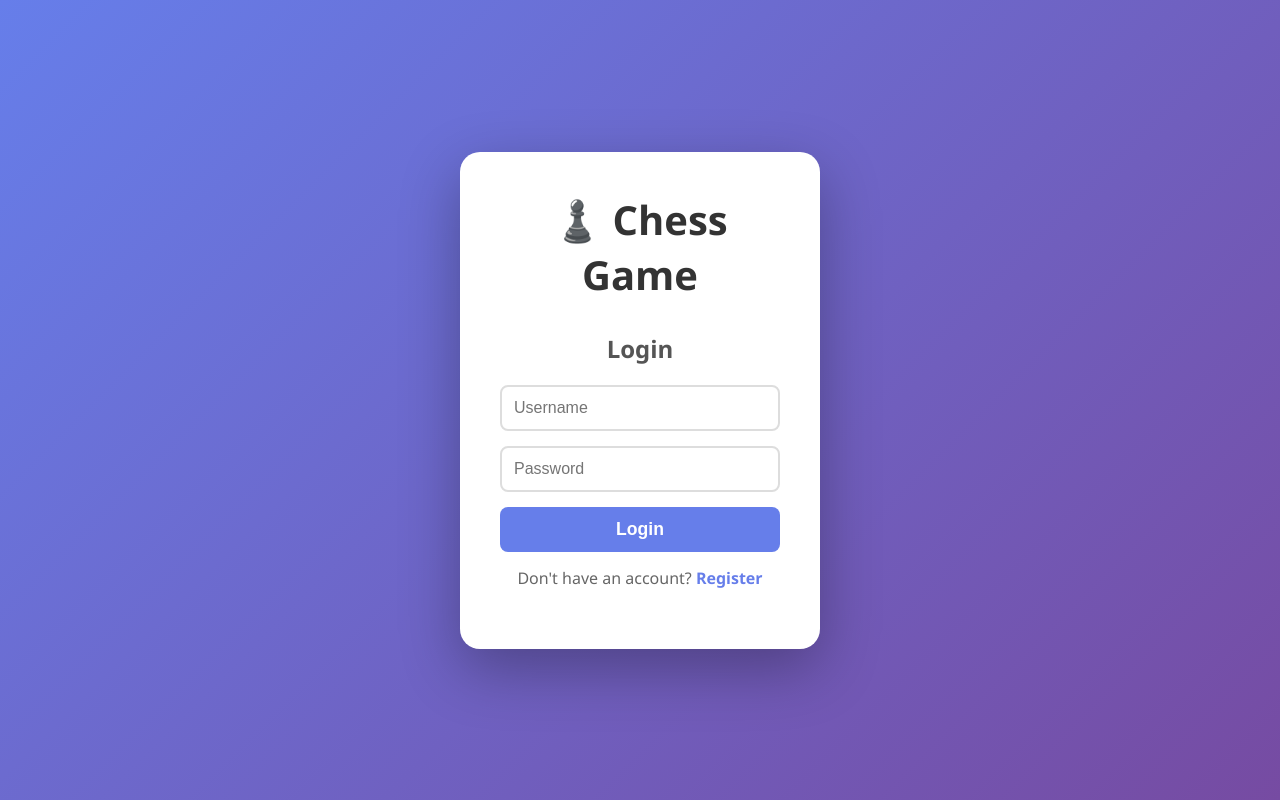
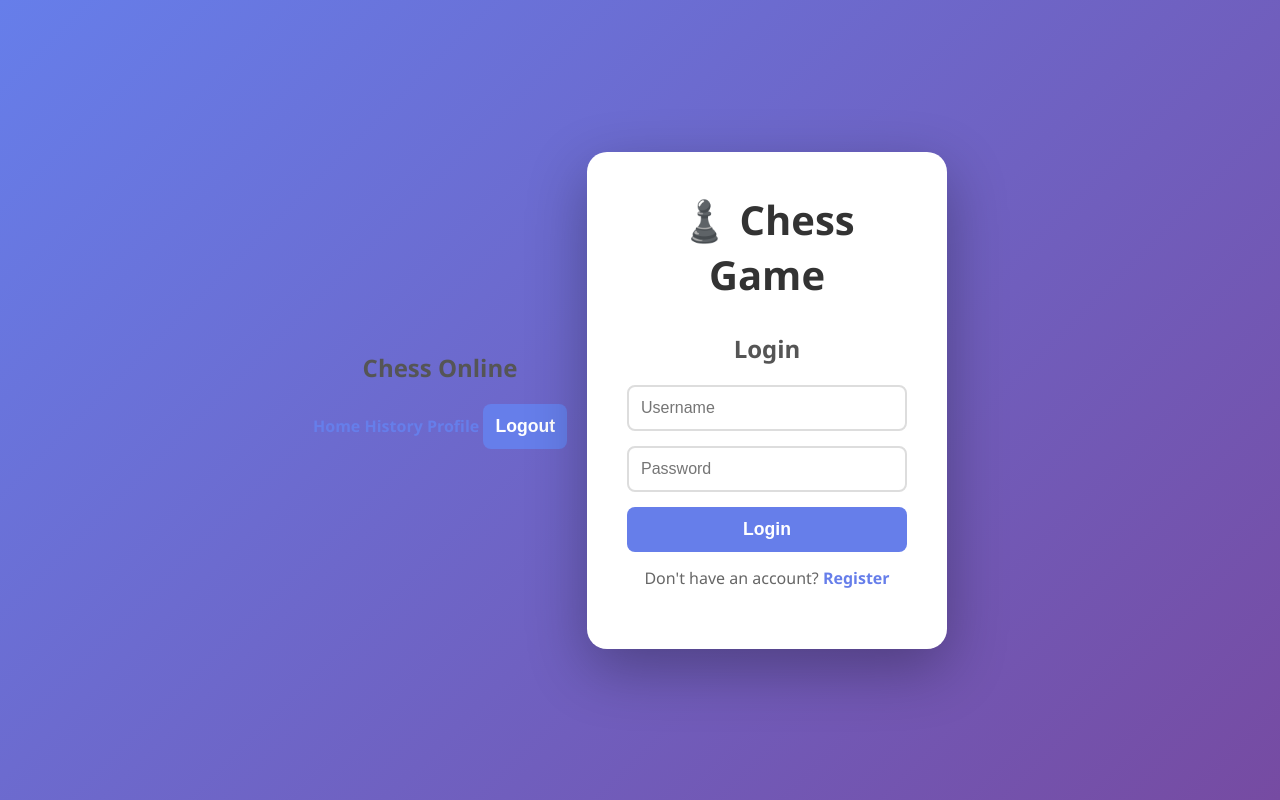
Before and after one commit to ChongyeWang/chess, a plain HTML site: page wwwroot/login.html in a window 1280 px wide. Drawn offline with Linux system fonts and the light colour scheme.

Commit message:
updated nav bar

```diff
--- a/wwwroot/login.html
+++ b/wwwroot/login.html
@@ -7,6 +7,19 @@
     <link rel="stylesheet" href="auth.css">
 </head>
 <body>
+
+    <nav class="navbar">
+        <div class="nav-left">
+            <h2 class="logo">Chess Online</h2>
+        </div>
+
+        <div class="nav-right">
+            <a href="/index.html">Home</a>
+            <a href="/history.html">History</a>
+            <a href="/profile.html">Profile</a>
+            <button id="logout-btn-nav" class="btn btn-secondary small-btn">Logout</button>
+        </div>
+    </nav>
     <div class="auth-container">
         <div class="auth-box">
             <h1>♟️ Chess Game</h1>
```
